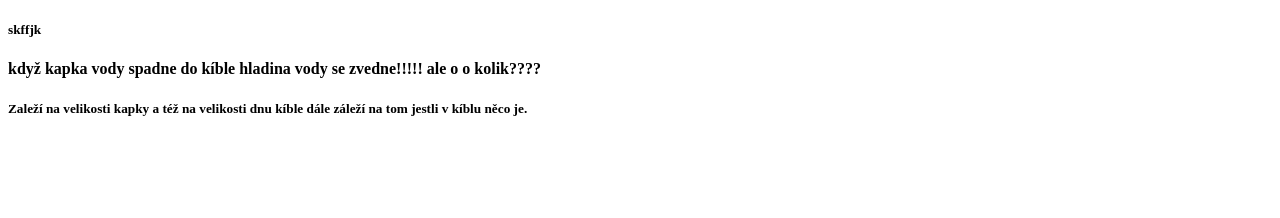
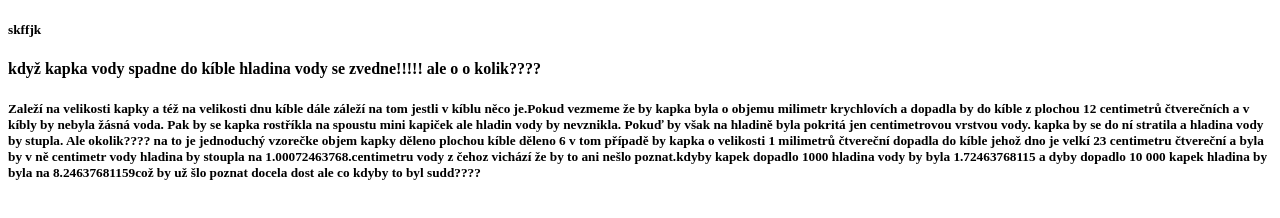
Before and after one commit to slidil1/main, a plain HTML site: page index.html in a window 1280 px wide. Drawn offline with Linux system fonts and the light colour scheme.

Commit message:
Update index.html

```diff
--- a/index.html
+++ b/index.html
@@ -9,8 +9,14 @@
 
     </p>
     <strong>když kapka vody spadne do kíble hladina vody se zvedne!!!!!</strong>
+
+
   <strong>ale o o kolik????</strong>
-  <h5>Zaleží na velikosti kapky a též na velikosti dnu kíble dále záleží na tom jestli v kíblu něco je.</h5>
+  <h5>Zaleží na velikosti kapky a též na velikosti dnu kíble dále záleží na tom jestli v kíblu něco je.Pokud vezmeme že by kapka byla o objemu  milimetr krychlovích a dopadla by do kíble z plochou 12 centimetrů
+  čtverečních a v kíbly by nebyla žásná voda. Pak by se kapka rostříkla na spoustu mini kapiček ale hladin vody by nevznikla. Pokuď by však na hladině byla pokritá jen centimetrovou vrstvou vody. kapka by se do ní
+  stratila a hladina vody by stupla. Ale okolik???? na to je jednoduchý vzorečke objem kapky děleno plochou kíble děleno 6 v tom případě by kapka o velikosti 1 milimetrů čtvereční  dopadla do kíble jehož dno je
+  velkí 23 centimetru čtvereční a byla by v ně centimetr vody hladina by stoupla na 1.00072463768.centimetru vody z čehoz vichází že by to ani nešlo poznat.kdyby kapek dopadlo 1000 hladina vody by byla
+  1.72463768115 a dyby dopadlo 10 000 kapek hladina by byla na 8.24637681159což by už šlo poznat docela dost ale co kdyby to byl sudd????</h5>
   </body>
 
 
```
